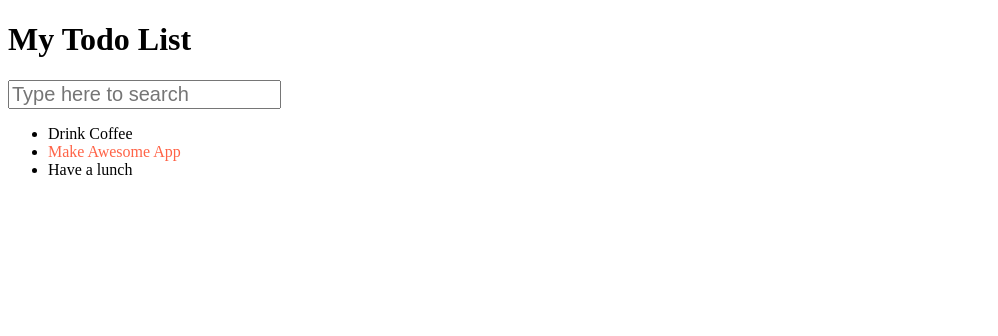
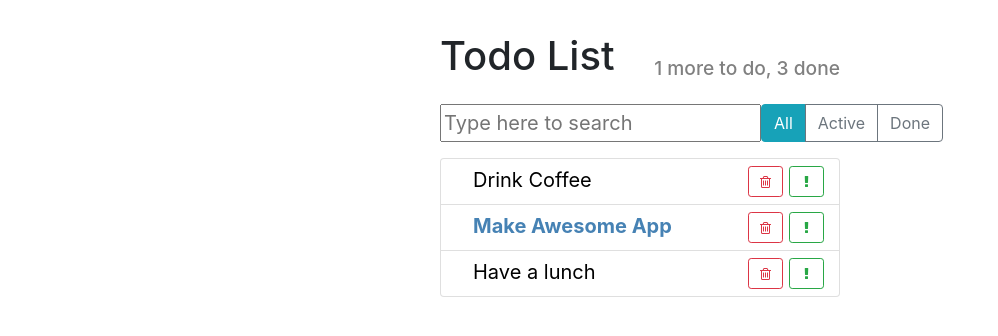
Before and after one commit to andrewstepanets/todoapp, a React app: page / in a window 1280 px wide. Shown: the whole page, without its empty margins (0-998 px from the left). Built offline with nearby package versions, Linux system fonts and the light colour scheme.

Commit message:
added Bootstrap style to components

```diff
--- a/public/index.html
+++ b/public/index.html
@@ -4,6 +4,8 @@
 <head>
   <meta charset="utf-8" />
   <meta name="viewport" content="width=device-width, initial-scale=1" />
+  <link rel="stylesheet" href="https://stackpath.bootstrapcdn.com/font-awesome/4.7.0/css/font-awesome.min.css">
+  <link rel="stylesheet" href="https://stackpath.bootstrapcdn.com/bootstrap/4.5.0/css/bootstrap.min.css">
   <title>Todo App</title>
 </head>
 
--- /dev/null
+++ b/src/components/app-header.css
@@ -0,0 +1,12 @@
+.app-header {
+  align-items: flex-end;
+}
+
+.app-header h1 {
+  flex-grow: 1;
+}
+
+.app-header h2 {
+  font-size: 1.2rem;
+  color: grey;
+}
--- a/src/components/app-header.js
+++ b/src/components/app-header.js
@@ -1,7 +1,13 @@
 import React from 'react';
+import './app-header.css';
 
-const AppHeader = () => {
-    return <h1>My Todo List</h1>;
+const AppHeader = ({ toDo, done }) => {
+    return (
+        <div className="app-header d-flex">
+            <h1>Todo List</h1>
+            <h2>{toDo} more to do, {done} done</h2>
+        </div>
+    );
 };
 
 export default AppHeader;
--- /dev/null
+++ b/src/components/item-status-filter.js
@@ -0,0 +1,18 @@
+import React from 'react';
+
+import './item-status-filter.css';
+
+const ItemStatusFilter = () => {
+    return (
+        <div className="btn-group">
+            <button type="button"
+                className="btn btn-info">All</button>
+            <button type="button"
+                className="btn btn-outline-secondary">Active</button>
+            <button type="button"
+                className="btn btn-outline-secondary">Done</button>
+        </div>
+    );
+};
+
+export default ItemStatusFilter;
--- /dev/null
+++ b/src/components/search-panel.css
@@ -0,0 +1,5 @@
+.search-input {
+  width: auto;
+  flex-grow: 1;
+  margin-right: 3px;
+}
--- a/src/components/search-panel.js
+++ b/src/components/search-panel.js
@@ -1,4 +1,5 @@
 import React from 'react';
+import './search-panel.css';
 
 const SearchPanel = () => {
     const searchText = 'Type here to search';
--- /dev/null
+++ b/src/components/todo-list-item.css
@@ -0,0 +1,24 @@
+.todo-list-item {
+  font-size: 1.25rem;
+}
+
+.todo-list-item button {
+  width: 35px;
+  margin: 3px;
+}
+
+.todo-list-item-label {
+  margin-left: 1.25rem;
+  line-height: 35px;
+  cursor: pointer;
+  user-select: none;
+}
+
+.todo-list-item.done .todo-list-item-label {
+  text-decoration: line-through;
+}
+
+.todo-list-item.important .todo-list-item-label {
+  font-weight: bold;
+  color: steelblue;
+}
--- a/src/components/todo-list-item.js
+++ b/src/components/todo-list-item.js
@@ -1,12 +1,33 @@
 import React from 'react';
 
-const TodoListItem = ( { label, important = false } ) => {
+import './todo-list-item.css';
+
+const TodoListItem = ({ label, important = false }) => {
 
     const style = {
-        color: important ? 'tomato' : 'black'
+        color: important ? 'steelblue' : 'black',
+        fontWeight: important ? 'bold' : 'normal'
     };
 
-    return <span style={style}>{label}</span>;
+    return (
+        <span className="todo-list-item">
+            <span
+                className="todo-list-item-label"
+                style={style}>
+                {label}
+            </span>
+
+            <button type="button"
+                className="btn btn-outline-success btn-sm float-right">
+                <i className="fa fa-exclamation" />
+            </button>
+
+            <button type="button"
+                className="btn btn-outline-danger btn-sm float-right">
+                <i className="fa fa-trash-o" />
+            </button>
+        </span>
+    );
 };
 
 export default TodoListItem;
--- /dev/null
+++ b/src/components/todo-list.css
@@ -0,0 +1,3 @@
+.todo-list .list-group-item {
+    padding: .25rem .75rem;
+}
--- a/src/components/todo-list.js
+++ b/src/components/todo-list.js
@@ -1,17 +1,21 @@
 import React from 'react';
 import TodoListItem from './todo-list-item';
+import './todo-list.css';
 
 const TodoList = ( { todos } ) => {
 
     const elements = todos.map(item => {
-        return (<li>
-                    <TodoListItem {...item} />
+
+        const { id, ...itemProps } =item;
+
+        return (<li key={ id } className="list-group-item">
+                    <TodoListItem { ...itemProps } />
                 </li>
         );
     });
 
     return (
-        <ul>
+        <ul className="list-group todo-list">
             {elements}
         </ul>
     );
--- /dev/null
+++ b/src/index.css
@@ -0,0 +1,8 @@
+.todo-app {
+  margin: 2rem auto 0 auto;
+  max-width: 400px;
+}
+
+.top-panel {
+  margin: 1rem 0;
+}
--- a/src/index.js
+++ b/src/index.js
@@ -1,28 +1,34 @@
 import React from 'react';
 import ReactDOM from 'react-dom';
-import TodoList from './components/todo-list';
+
 import AppHeader from './components/app-header';
 import SearchPanel from './components/search-panel';
+import TodoList from './components/todo-list';
+import ItemStatusFilter from './components/item-status-filter';
 
+
+import './index.css';
 
 const App = () => {
 
   const todoData = [
-    { label: 'Drink Coffee', important: false },
-    { label: 'Make Awesome App', important: true },
-    { label: 'Have a lunch', important: false },
+    { label: 'Drink Coffee', important: false, id: 1 },
+    { label: 'Make Awesome App', important: true, id: 2 },
+    { label: 'Have a lunch', important: false, id: 3 }
   ];
 
+  return (
+    <div className="todo-app">
+      <AppHeader toDo={1} done={3} />
+      <div className="top-panel d-flex">
+        <SearchPanel />
+        <ItemStatusFilter />
+      </div>
 
-  return (
-    <div>
-      <AppHeader />
-      <SearchPanel />
-      <TodoList todos={todoData}/>
+      <TodoList todos={todoData} />
     </div>
   );
 };
 
-
-
-ReactDOM.render(<App />, document.querySelector('#root'));
+ReactDOM.render(<App />,
+  document.querySelector('#root'));
```
Also changed, not shown: src/components/item-status-filter.css (added).
